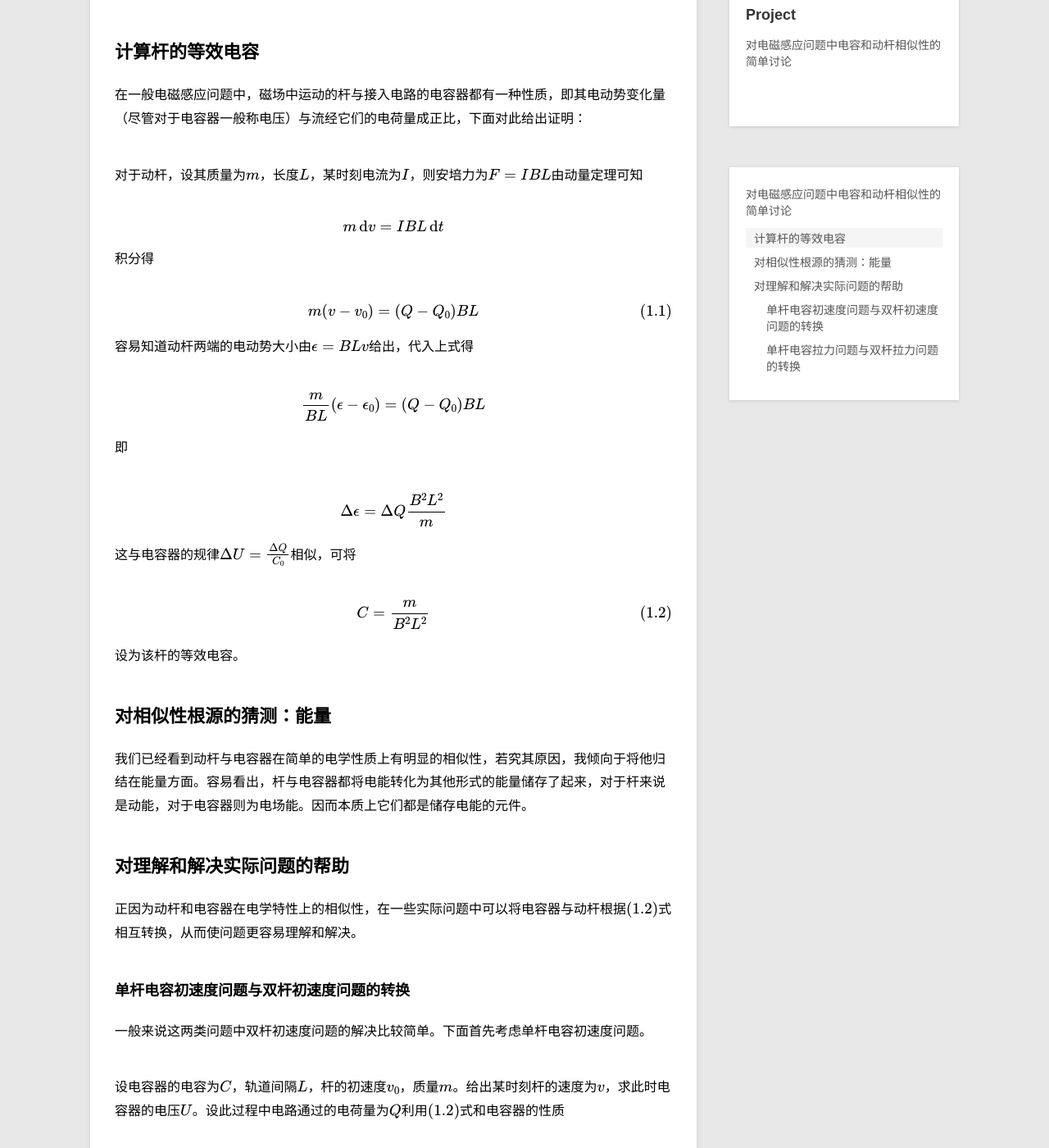
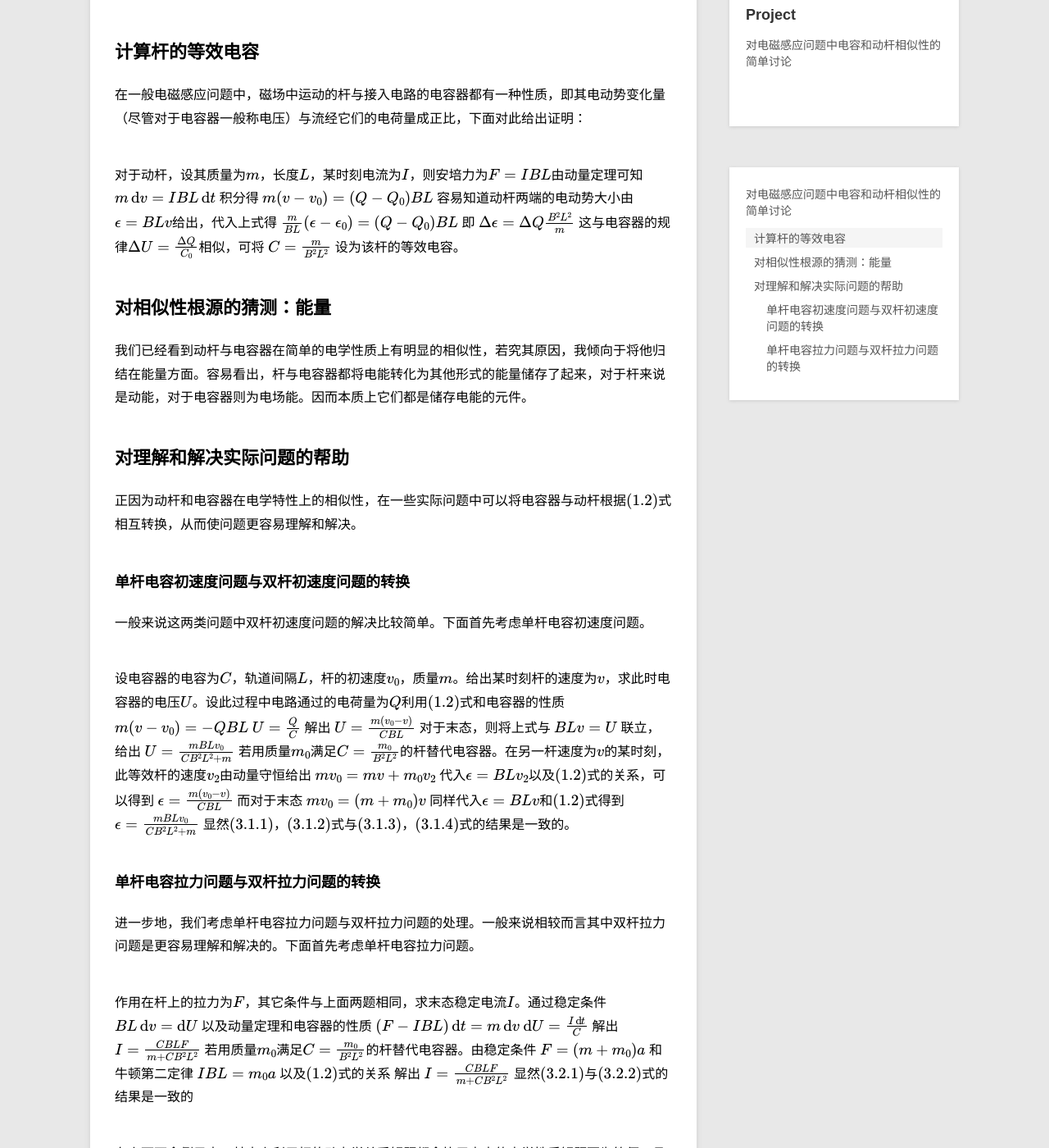
Before and after one commit to Hyanue/Hyanue.github.io, a Jekyll site: the page built from _posts/project/2020-2-19-phy-1.md, in a window 1280 px wide and 1400 px high, scrolled down 279 px. Shown: the whole window at 82% size. Built offline with Jekyll 4.4.1, drawn with Linux system fonts in a browser that asks for light colours; formulas are drawn with MathJax 3; some of the changed text lies outside the part shown.

Commit message:
Update 2020-2-19-phy-1.md

```diff
--- a/_posts/project/2020-2-19-phy-1.md
+++ b/_posts/project/2020-2-19-phy-1.md
@@ -24,25 +24,17 @@ description: 利用电磁感应问题中电容和动杆电学特性的相似性
 在一般电磁感应问题中，磁场中运动的杆与接入电路的电容器都有一种性质，即其电动势变化量（尽管对于电容器一般称电压）与流经它们的电荷量成正比，下面对此给出证明：
 
 对于动杆，设其质量为$m$，长度$L$，某时刻电流为$I$，则安培力为$F=IBL$由动量定理可知
-
-$$m \mathop{\mathrm{d}} \! v=IBL \mathop{\mathrm{d}} \!t$$
-
+$$
+m \mathop{\mathrm{d}} \! v=IBL \mathop{\mathrm{d}} \!t
+$$
 积分得
-
 $$m(v-v_{0})=(Q-Q_{0})BL\tag{1.1}$$
-
 容易知道动杆两端的电动势大小由$\epsilon = BLv$给出，代入上式得
-
-$$\frac{m}{BL}(\epsilon-\epsilon_{0}) = (Q-Q_{0})BL$$
-
+$$\frac{m}{BL}(\epsilon-\epsilon_{0}) = (Q-Q_{0})BL \tag*{}$$
 即
-
-$$\Delta \epsilon=\Delta Q \frac{B^{2} L^{2}}{m}$$
-
+$$\Delta \epsilon=\Delta Q \frac{B^{2} L^{2}}{m} \tag*{}$$
 这与电容器的规律$\Delta U = \frac{\Delta Q}{C_{0}}$相似，可将
-
 $$C=\frac{m}{B^{2} L^{2}} \tag{1.2}$$
-
 设为该杆的等效电容。
 
 ## 对相似性根源的猜测：能量
@@ -58,39 +50,22 @@ $$C=\frac{m}{B^{2} L^{2}} \tag{1.2}$$
 一般来说这两类问题中双杆初速度问题的解决比较简单。下面首先考虑单杆电容初速度问题。
 
 设电容器的电容为$C$，轨道间隔$L$，杆的初速度$v_{0}$，质量$m$。给出某时刻杆的速度为$v$，求此时电容器的电压$U$。设此过程中电路通过的电荷量为$Q$利用$(1.2)$式和电容器的性质
-
-$$m(v-v_{0}) = -QBL$$
-
-$$U = \frac{Q}{C}$$
-
+$$m(v-v_{0}) = -QBL \tag*{}$$
+$$U = \frac{Q}{C} \tag*{}$$
 解出
-
 $$U = \frac{m(v_{0}-v)}{CBL} \tag{3.1.1}$$
-
 对于末态，则将上式与
-
-$$BLv = U$$
-
+$$BLv = U \tag*{}$$
 联立，给出
-
 $$U = \frac{mBLv_{0}}{CB^{2}L^{2}+m} \tag{3.1.2}$$
-
 若用质量$m_{0}$满足$C = \frac{m_{0}}{B^{2}L^{2}}$的杆替代电容器。在另一杆速度为$v$的某时刻，此等效杆的速度$v_{2}$由动量守恒给出
-
-$$mv_{0} = mv + m_{0}v_{2}$$
-
+$$mv_{0} = mv + m_{0}v_{2} \tag*{}$$
 代入$\epsilon = BLv_{2}$以及$(1.2)$式的关系，可以得到
-
 $$\epsilon = \frac{m(v_{0}-v)}{CBL} \tag{3.1.3}$$
-
 而对于末态
-
-$$mv_{0} = (m+m_{0})v$$
-
+$$mv_{0} = (m+m_{0})v \tag*{}$$
 同样代入$\epsilon = BLv$和$(1.2)$式得到
-
 $$\epsilon = \frac{mBLv_{0}}{CB^{2}L^{2}+m} \tag{3.1.4}$$
-
 显然$(3.1.1)$，$(3.1.2)$式与$(3.1.3)$，$(3.1.4)$式的结果是一致的。
 
 ### 单杆电容拉力问题与双杆拉力问题的转换
@@ -98,32 +73,19 @@ $$\epsilon = \frac{mBLv_{0}}{CB^{2}L^{2}+m} \tag{3.1.4}$$
 进一步地，我们考虑单杆电容拉力问题与双杆拉力问题的处理。一般来说相较而言其中双杆拉力问题是更容易理解和解决的。下面首先考虑单杆电容拉力问题。
 
 作用在杆上的拉力为$F$，其它条件与上面两题相同，求末态稳定电流$I$。通过稳定条件
-
-$$BL \mathop{\mathrm{d}} \! v = \mathop{\mathrm{d}} \! U$$
-
+$$BL \mathop{\mathrm{d}} \! v = \mathop{\mathrm{d}} \! U \tag*{}$$
 以及动量定理和电容器的性质
-
-$$(F-IBL)\mathop{\mathrm{d}} \! t = m\mathop{\mathrm{d}} \! v$$
-
-$$\mathop{\mathrm{d}} \! U = \frac{I \mathop{\mathrm{d}} \! t}{C}$$
-
+$$(F-IBL)\mathop{\mathrm{d}} \! t = m\mathop{\mathrm{d}} \! v \tag*{}$$
+$$\mathop{\mathrm{d}} \! U = \frac{I \mathop{\mathrm{d}} \! t}{C} \tag*{}$$
 解出
-
 $$I = \frac{CBLF}{m+CB^{2}L^{2}} \tag{3.2.1}$$
-
 若用质量$m_{0}$满足$C = \frac{m_{0}}{B^{2}L^{2}}$的杆替代电容器。由稳定条件
-
-$$F = (m+m_{0})a$$
-
+$$F = (m+m_{0})a \tag*{}$$
 和牛顿第二定律
-
-$$IBL = m_{0}a$$
-
+$$IBL = m_{0}a \tag*{}$$
 以及$(1.2)$式的关系
 解出
-
 $$I = \frac{CBLF}{m+CB^{2}L^{2}} \tag{3.2.2}$$
-
 显然$(3.2.1)$与$(3.2.2)$式的结果是一致的
 
 在上面两个例子中，基本上利用杆的动力学关系解题都会比用电容的电学性质解题更为简便，且更容易理解。希望这种方法能对读者解决其它更多的问题带来启发和帮助。
```
